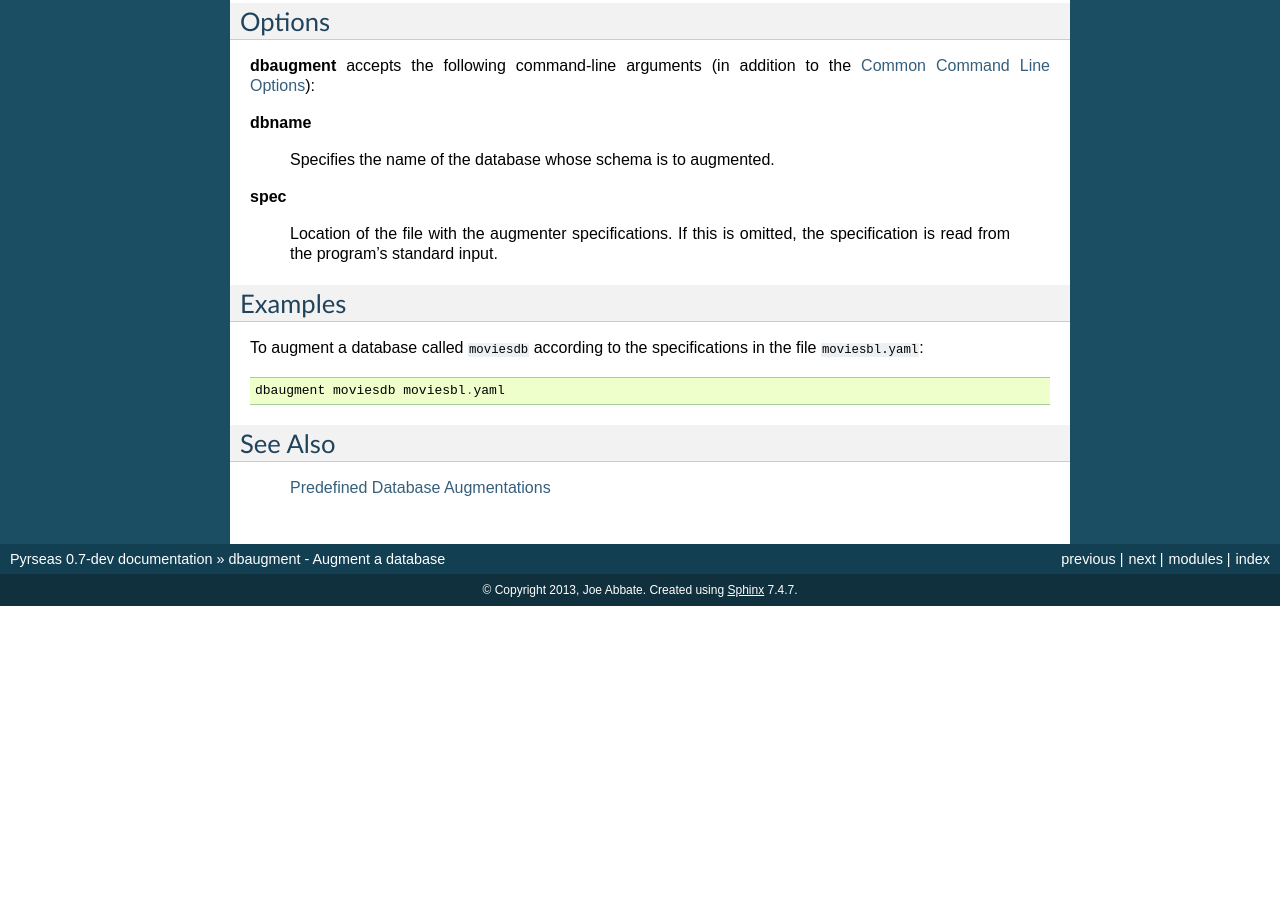
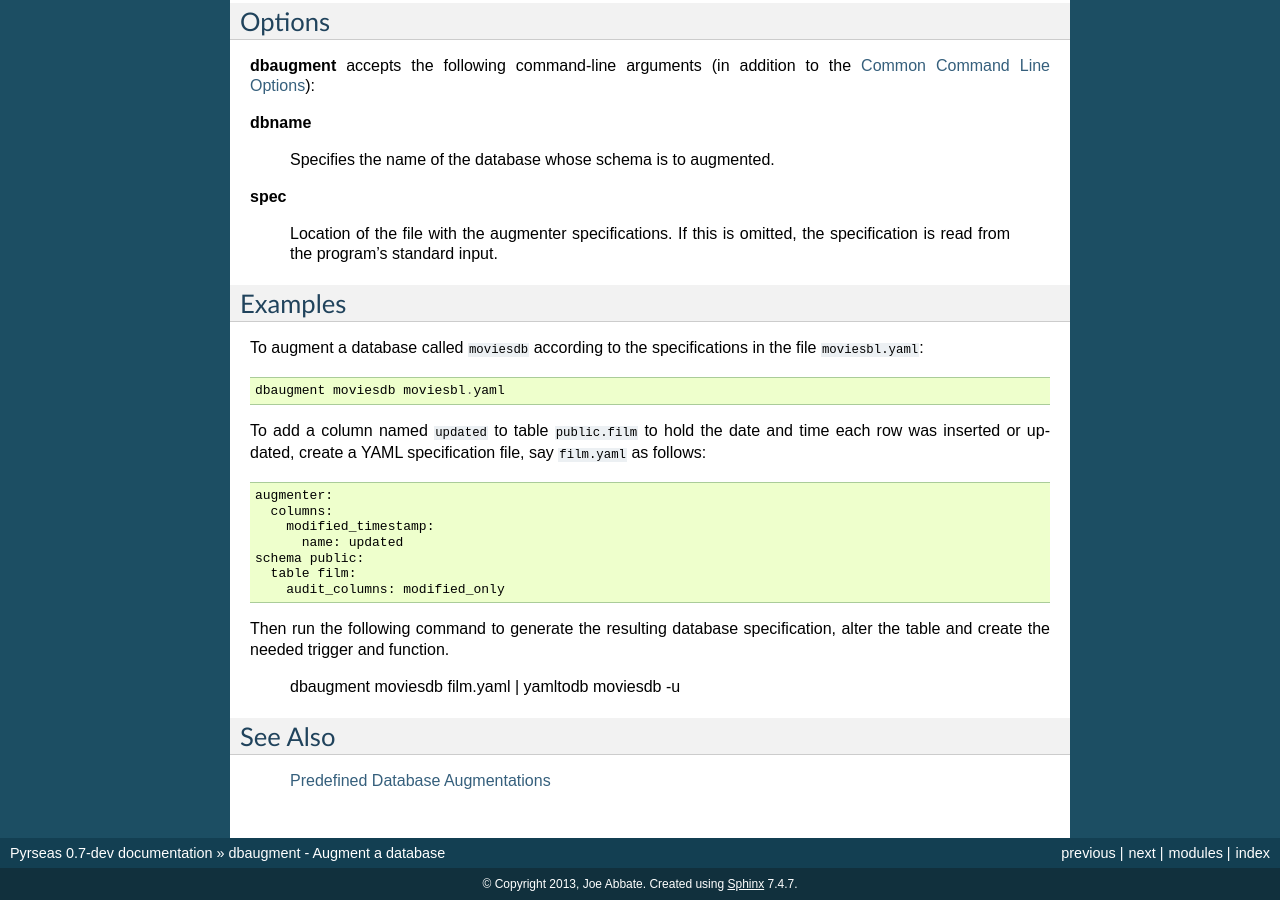
Before and after one commit to perseas/Pyrseas, a Sphinx documentation site: the page built from docs/dbaugment.rst, in a window 1280 px wide and 900 px high, scrolled down 899 px. Built offline with Sphinx 7.4.7, drawn with Linux system fonts in a browser that asks for light colours; before the commit the page ends 1505 px from its top, so only the background shows below that.

Commit message:
Handle column renaming in generated function source.
 * docs/dbaugment.rst: Add example of column renaming.
 * pyrseas/augment/column.py (CfgColumnDict.from_map): Regenerate the
   column translation table if column renames seen.
 * tests/augment/test_audit.py: Rework test_rename_column to alsoe
   verify the generated function map.

```diff
--- a/docs/dbaugment.rst
+++ b/docs/dbaugment.rst
@@ -78,6 +78,24 @@ specifications in the file ``moviesbl.yaml``::
 
   dbaugment moviesdb moviesbl.yaml
 
+To add a column named ``updated`` to table ``public.film`` to hold the
+date and time each row was inserted or updated, create a YAML
+specification file, say ``film.yaml`` as follows::
+
+ augmenter:
+   columns:
+     modified_timestamp:
+       name: updated
+ schema public:
+   table film:
+     audit_columns: modified_only
+
+Then run the following command to generate the resulting database
+specification, alter the table and create the needed trigger and
+function.
+
+ dbaugment moviesdb film.yaml | yamltodb moviesdb -u
+
 See Also
 --------
 
```
Also changed, not shown: 2 other files.
